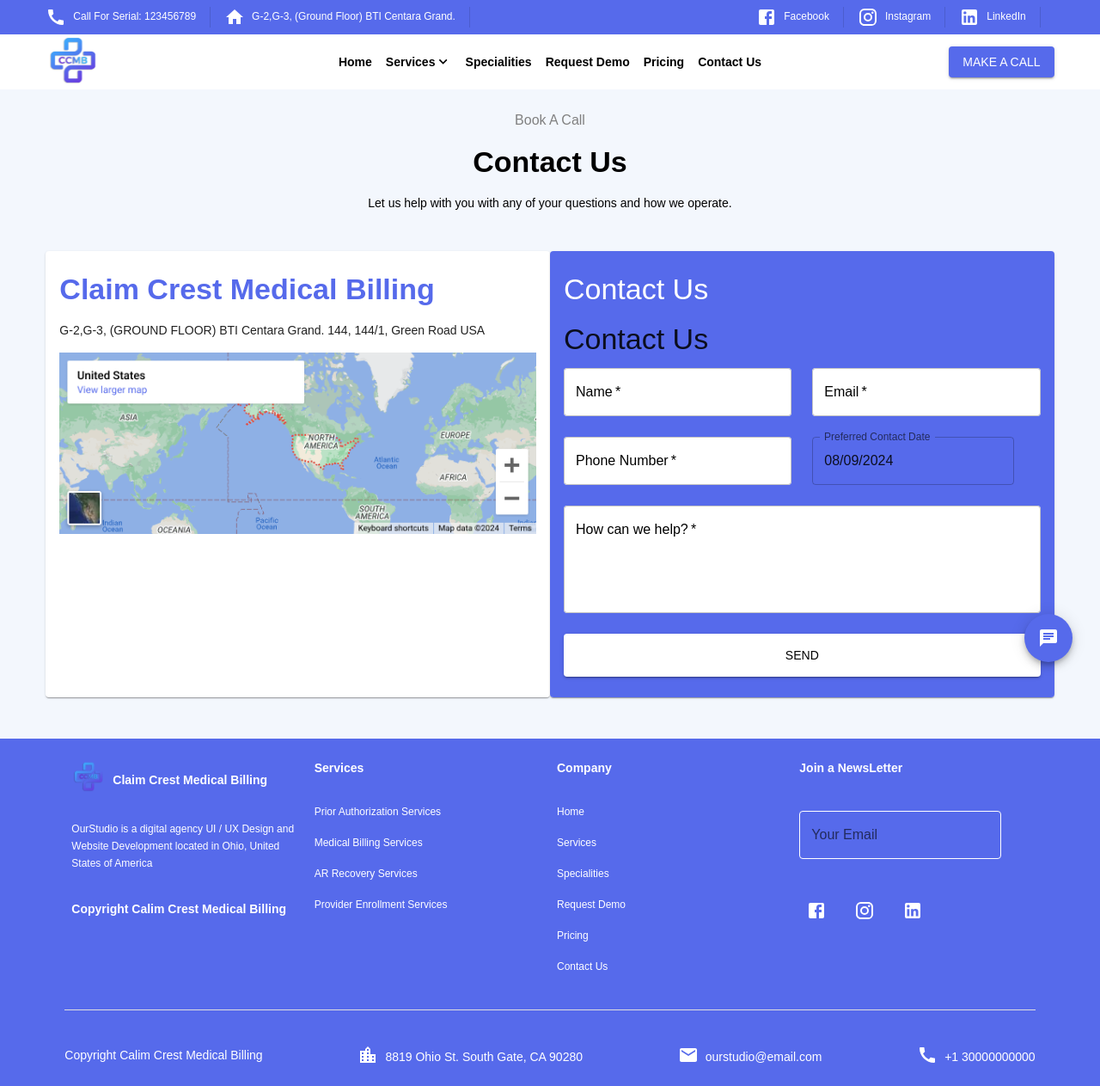
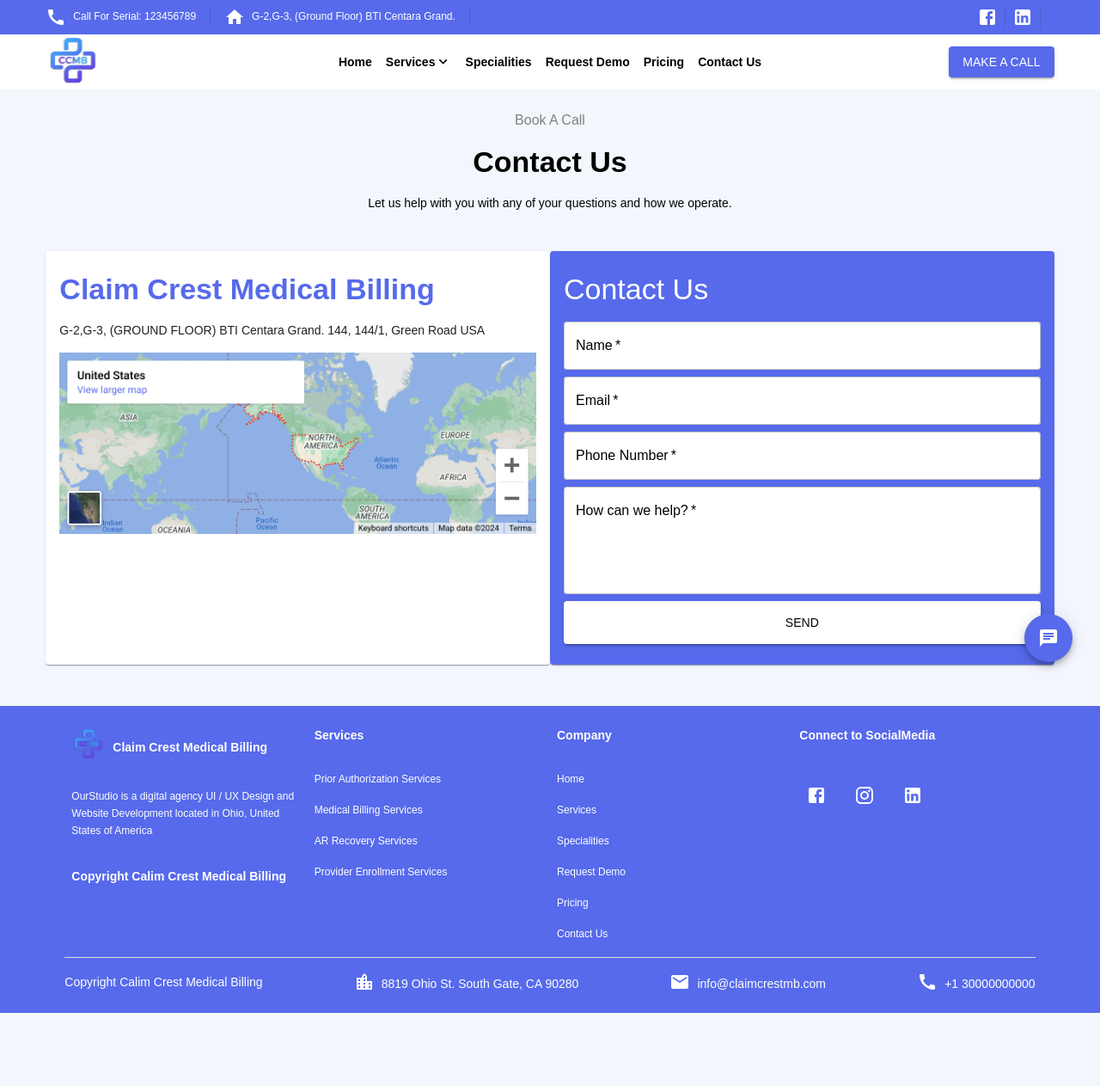
Before and after one commit to Usamahafiz8/CCMB, a React (Vite) app: page /contact in a window 1280 px wide. Shown: the whole page at 86% size. After the commit the page ends 1178 px from the top, so only its background shows below. Built offline with nearby package versions, Linux system fonts and the light colour scheme; a web font is replaced by a local one.

Commit message:
working on the progress

```diff
--- a/src/Modules/User/Home/components/Banner/index.tsx
+++ b/src/Modules/User/Home/components/Banner/index.tsx
@@ -18,7 +18,7 @@
   icon: string;
 }
 const GridStyled = styled(Grid)(({}) => ({
-  minHeight: "500px",
+  minHeight: "700px",
   background: `url(${ImageBg})`,
   backgroundPosition: "center",
   backgroundRepeat: "no-repeat",
@@ -140,7 +140,7 @@
               alignItems={"center"}
               gap={1}
             >
-              <img width={"60px"} style={{ borderRadius: "100%" }} src={e.icon} alt="" />
+              <img width={"60px"} height={'60px'} style={{ borderRadius: "100%" }} src={e.icon} alt="" />
               <Typography variant={"body1"} fontWeight={600}>
                 {e.title}
               </Typography>
@@ -153,3 +153,175 @@
 }
 
 export default Banner;
+
+
+
+
+
+
+
+
+
+
+
+// import { Box, Grid , Stack, Typography, styled } from "@mui/material";
+// import ImageBg from "../../../../../assets/Banner.png";
+// import ImageCircle from "../../../../../assets/BannerCircle.svg";
+// import ImageGirl from "../../../../../assets/Banner2.png";
+// // import DentistSvg from "../../../../../assets/Home/Banner/professionalDentists.svg";
+// import medicalBilling from "../../../../../assets/Home/Banner/medicalBilling.webp";
+// import medicalBillingBanner from "../../../../../assets/Home/Banner/medicalBillingBanner.webp";
+// import medicalBillingBanner3 from "../../../../../assets/Home/Banner/medicalBillingBanner3.jfif";
+
+
+// // import TopLevelSvg from "../../../../../assets/Home/Banner/topLevel.svg";
+// // import ServicesSvg from "../../../../../assets/Home/Banner/professionalServices.svg";
+// import Buttons from "../../../../../components/MUI/Buttons";
+// import useWindowWidth from "../../../../../hook/useWindowWidth";
+// import { useNavigate } from "react-router";
+// interface ArrayData {
+//   title: string;
+//   icon: string;
+// }
+// const GridStyled = styled(Grid)(({}) => ({
+//   minHeight: "500px",
+//   background: `url(${ImageBg})`,
+//   backgroundPosition: "center",
+//   backgroundRepeat: "no-repeat",
+//   backgroundSize: "cover",
+//   width: "100%",
+// }));
+// function Banner() {
+//   const windowWidth = useWindowWidth();
+//   const navigate = useNavigate();
+//   const ArrayData: ArrayData[] = [
+//     {
+//       title: "Expert Medical Billing",
+//       icon: medicalBilling,
+//     },
+//     {
+//       title: "Premier Billing Solutions",
+//       icon: medicalBillingBanner,
+//     },
+//     {
+//       title: "Professional Billing Services",
+//       icon: medicalBillingBanner3,
+//     },
+//   ];
+//   return (
+//     <Box sx={{ height:'100vh'}} >
+
+//     <GridStyled
+//       container
+//       position={"relative"}
+//       justifyContent={"center"}
+//       alignItems={"center"}
+//       overflow={"hidden"}
+//       sx={{
+//         minHeight:"90vh"
+//       }}
+//       >
+//       <img
+//         src={ImageCircle}
+//         style={{
+//           position: "absolute",
+//           height: "95%",
+//           top: "5%",
+//           animation: "spin 40s linear infinite",
+//           display: windowWidth < 1200 ? "none" : "block",
+//         }}
+//         alt=""
+//         />
+//       <img
+//         src={ImageGirl}
+//         style={{
+//           position: "absolute",
+//           height: "75%",
+//           bottom: "0%",
+//           display: windowWidth < 1200 ? "none" : "block",
+//         }}
+//         alt=""
+//         />
+//       <Grid item sx={{ height: "100%", zIndex: "3" }} md={12} lg={6}>
+//         <Stack direction={"row"}>
+//           <Stack
+//             direction={"column"}
+//             alignItems={windowWidth < 1200 ? "center" : "flex-start"}
+//             gap={3}
+//             sx={{
+//               // ml: windowWidth < 1200 ? 5 : 0,
+//               // mt: windowWidth < 1200 ? 3 : 0,
+//             }}
+//             >
+//             <Typography
+//               textAlign={windowWidth < 1200 ? "center" : "left"}
+//               variant={windowWidth < 1200 ? "h4" : "h3"}
+//               fontWeight={600}
+//               color={"primary.main"}
+//               >
+//               Welcome To
+//             </Typography>
+//             <Typography
+//               textAlign={windowWidth < 1200 ? "center" : "left"}
+//               fontWeight={500}
+//               variant={windowWidth < 1200 ? "h4" : "h2"}
+//               >
+//               Claim Crest
+//             </Typography>
+//             <Typography
+//               textAlign={windowWidth < 1200 ? "center" : "left"}
+//               fontWeight={500}
+//               sx={{ mt: -4 }}
+//               variant={windowWidth < 1200 ? "h4" : "h2"}
+
+//               >
+//               Medical Billing
+//             </Typography>
+//             <Typography
+//               textAlign={windowWidth < 1200 ? "center" : "left"}
+//               variant={windowWidth < 1200 ? "body1" : "caption"}
+//               width={windowWidth < 1200 ? "80%" : "40%"}
+//               >
+//               We Redefine the status of the medical billing industry by offering
+//               seamless Revenue Cycle Management Services, Let’s get your net
+//               patient revenue increase by leaving billing to the experts.
+//             </Typography>
+//             <Buttons onClick={()=>navigate("/contact")}>Contact Us</Buttons>
+//           </Stack>
+//         </Stack>
+//       </Grid>
+//       <Grid
+//         item
+//         display="flex"
+//         justifyContent="center"
+//         sx={{ height: "100%", zIndex: "3" }}
+//         xs={5}
+//         >
+//         <Stack
+//           sx={{ display: windowWidth < 1200 ? "none" : "flex" }}
+//           direction={"column"}
+//           paddingLeft={12}
+//           gap={2}
+//           >
+//           {ArrayData.map((e, i) => (
+//             <Stack
+//             key={i}
+//             direction={"row"}
+//             ml={i === 1 ? 4 : i === 2 ? -1 : 0}
+//             alignItems={"center"}
+//             gap={1}
+//             >
+//               <img width={"80px"} height={"80px"} style={{ borderRadius: "100%", borderColor:"black", border:"20px"  }} src={e.icon} alt="" />
+//               <Typography variant={"body1"} fontWeight={600}>
+//                 {e.title}
+//               </Typography>
+//             </Stack>
+//           ))}
+//         </Stack>
+//       </Grid>
+//     </GridStyled>
+//           </Box>
+//   );
+// }
+
+// export default Banner;
--- a/src/components/ContactUs/Form/index.tsx
+++ b/src/components/ContactUs/Form/index.tsx
@@ -128,11 +128,8 @@
 
   return (
     <form onSubmit={handleSubmit}>
-      <Typography variant="h4" gutterBottom>
-        Contact Us
-      </Typography>
-      <Grid container spacing={3}>
-        <Grid item xs={12} lg={6}>
+      <Grid container spacing={1}>
+        <Grid item xs={12} lg={12}>
           <TextField
             name="name"
             label="Name"
@@ -147,7 +144,7 @@
             onChange={handleChange}
           />
         </Grid>
-        <Grid item xs={12} lg={6}>
+        <Grid item xs={12} lg={12}>
           <TextField
             name="email"
             label="Email"
@@ -162,7 +159,7 @@
             onChange={handleChange}
           />
         </Grid>
-        <Grid item xs={12} lg={6}>
+        <Grid item xs={12} lg={12}>
           <TextField
             name="number"
             label="Phone Number"
@@ -177,7 +174,8 @@
             onChange={handleChange}
             />
         </Grid>
-        <Grid item xs={12} lg={6}>
+
+        {/* <Grid item xs={12} lg={6}>
           <LocalizationProvider dateAdapter={AdapterDayjs}>
             <DatePicker
               label="Preferred Contact Date"
@@ -199,7 +197,7 @@
                 InputProps={{ style: { color: "black", background: "white" } }}
             />
           </LocalizationProvider>
-        </Grid>
+        </Grid> */}
         <Grid item xs={12}>
           <TextField
             name="help"
--- a/src/components/ContactUs/index.tsx
+++ b/src/components/ContactUs/index.tsx
@@ -10,7 +10,7 @@
           paddingBlock: 3,
           paddingInline: 2,
           height: "100%",
-          backgroundColor: light.palette.primary.main,
+          backgroundColor: '#566aeb' //light.palette.primary.main,
         }}
         container
         gap={2}
--- a/src/layout/Footer/components/Lower/index.tsx
+++ b/src/layout/Footer/components/Lower/index.tsx
@@ -15,7 +15,7 @@
       icon: <LocationCity />,
     },
     {
-      title: "ourstudio@email.com",
+      title: "info@claimcrestmb.com",
       icon: <Mail />,
     },
     {
--- a/src/layout/Footer/components/Upper/NewsLetter/index.tsx
+++ b/src/layout/Footer/components/Upper/NewsLetter/index.tsx
@@ -28,14 +28,14 @@
     <Grid container gap={5}>
       <Grid item xs={12}>
         <Typography variant={"body2"} fontWeight={600}>
-          Join a NewsLetter
+          Connect to SocialMedia
         </Typography>
       </Grid>
-      <Grid item xs={12}>
+      {/* <Grid item xs={12}>
         <Stack direction={"row"}>
           <WhiteBorderTextField label="Your Email" />
         </Stack>
-      </Grid>
+      </Grid> */}
       <Grid item display={"flex"} alignItems={"center"} gap={2} xs={12}>
       <IconButton href={facebookUrl} target="_blank" aria-label="Facebook">
           <Facebook sx={{ color: "white" }} />
--- a/src/layout/Footer/index.tsx
+++ b/src/layout/Footer/index.tsx
@@ -9,7 +9,7 @@
       container
       justifyContent={"center"}
       alignItems={"center"}
-      gap={5}
+      gap={2}
       sx={{ background: light.palette.primary.main, p: 3, color: "white" }}
     >
       <Grid item xs={11}>
@@ -21,6 +21,7 @@
       <Grid item xs={11}>
         <Lower/>
       </Grid>
+
     </Grid>
   );
 }
--- a/src/layout/Navbar/components/UpperNav/index.tsx
+++ b/src/layout/Navbar/components/UpperNav/index.tsx
@@ -16,17 +16,17 @@
 
 const DataArrayTwo = [
   {
-    title: "Facebook",
+    // title: "Facebook",
     url: facebookUrl,
     icon: <Facebook sx={{ color: "white" }} />,
   },
+  // {
+    // title: "Instagram",
+    // url: instagramUrl,
+    // icon: <Instagram sx={{ color: "white" }} />,
+  // },
   {
-    title: "Instagram",
-    url: instagramUrl,
-    icon: <Instagram sx={{ color: "white" }} />,
-  },
-  {
-    title: "LinkedIn",
+    // title: "LinkedIn",
     url: linkedinUrl,
     icon: <LinkedIn sx={{ color: "white" }} />,
   },
@@ -64,14 +64,14 @@
           </React.Fragment>
         ))}
       </Grid>
-      <Grid item xs={5} display={"flex"} flexDirection={"row"} gap={2} paddingInline={2} justifyContent={"flex-end"}>
+      <Grid item xs={5} display={"flex"} flexDirection={"row"} gap={1} paddingInline={2} justifyContent={"flex-end"}>
         {DataArrayTwo?.map((e, i) => (
           <React.Fragment key={i}>
             <LinkWrapper href={e.url} target="_blank" rel="noopener noreferrer">
               {e?.icon}
-              <Typography color={"white"} variant={"caption"} fontWeight={500}>
-                {e?.title}
-              </Typography>
+              {/* <Typography color={"white"} variant={"caption"} fontWeight={500}> */}
+                {/* {e?.title} */}
+              {/* </Typography> */}
             </LinkWrapper>
             <Divider orientation="vertical" flexItem />
           </React.Fragment>
```
